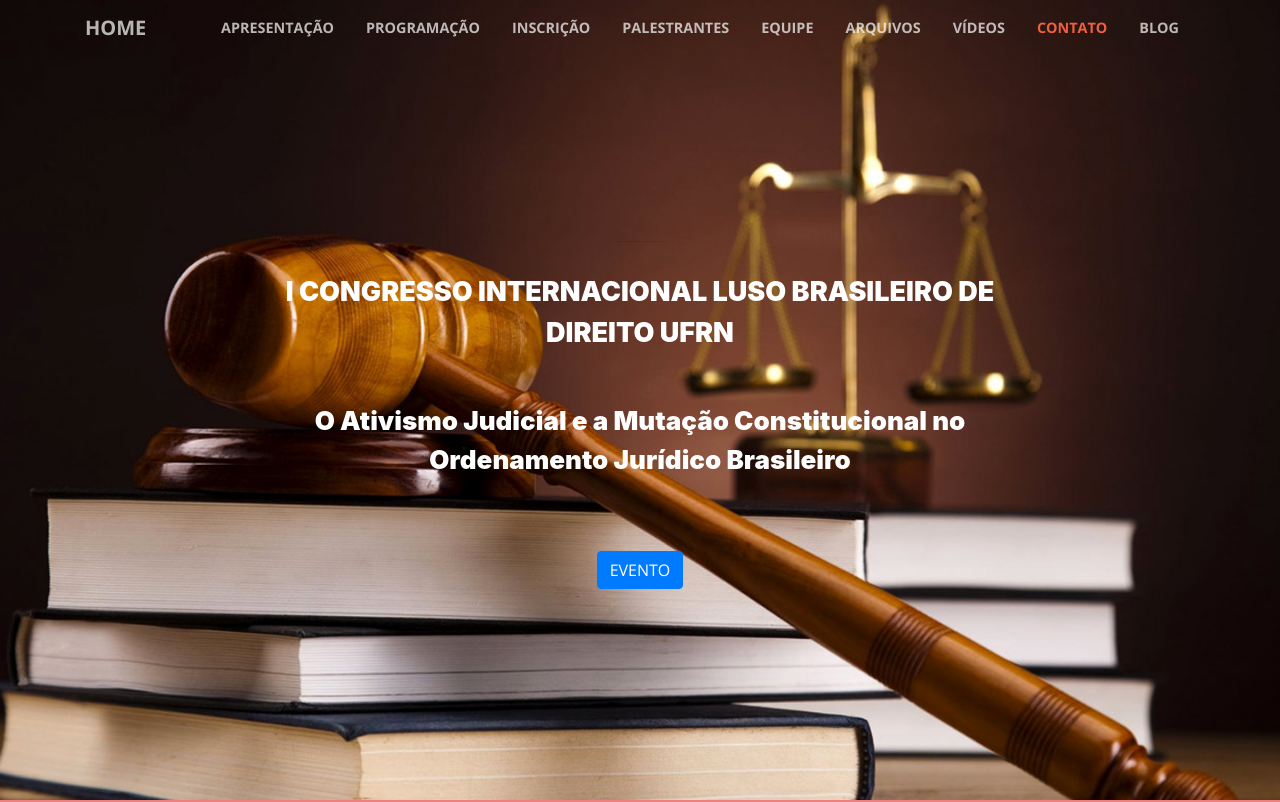
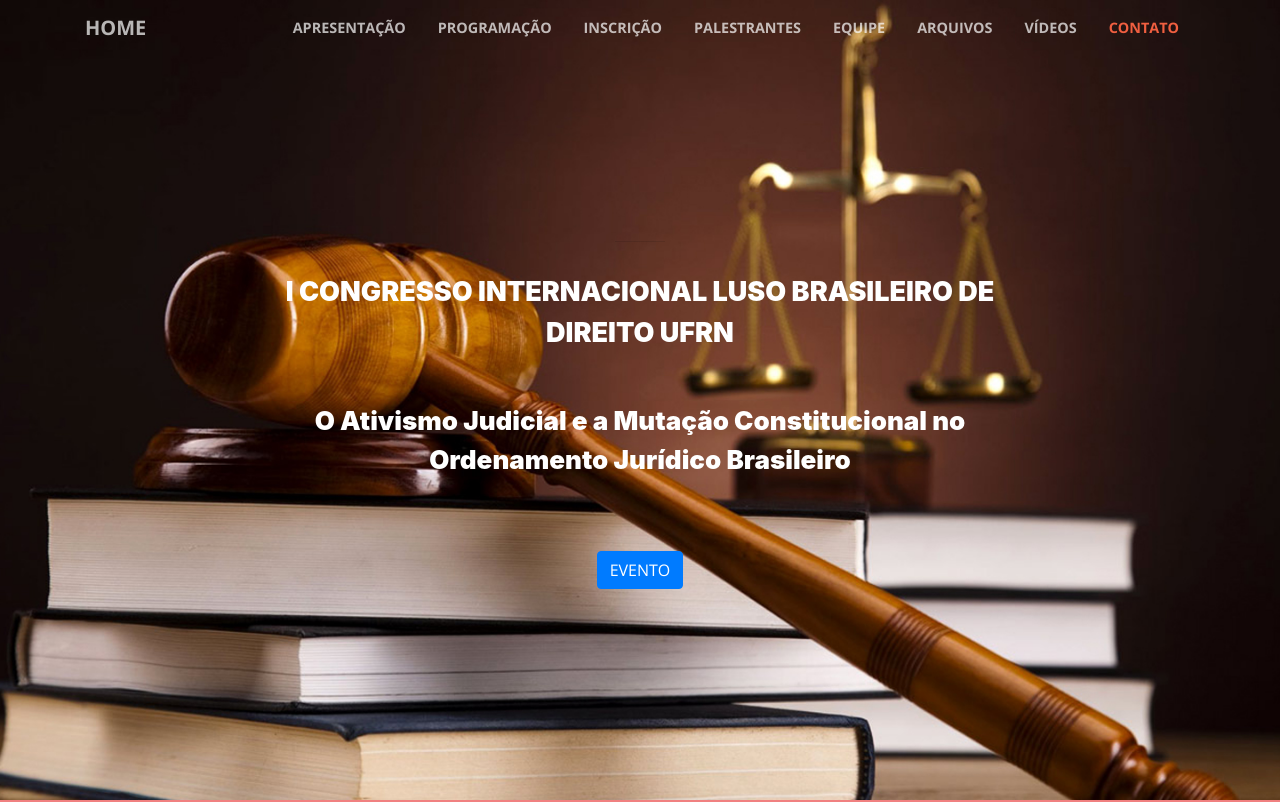
Before and after one commit to dantaspereira/site, a website with bundled scripts: page index.html in a window 1280 px wide. Shown: the top 802 px of the page. Built offline with nearby package versions, Linux system fonts and the light colour scheme.

Commit message:
Update index.html

```diff
--- a/index.html
+++ b/index.html
@@ -65,9 +65,7 @@
           <li class="nav-item">
             <a class="nav-link js-scroll-trigger" href="#contact">Contato</a>
           </li>
-          <li class="nav-item">
-             <a class="nav-link js-scroll-trigger" href="http://profdantaspereira.com/">Blog</a>
-            </li>
+
         </ul>
       </div>
     </div>
```
